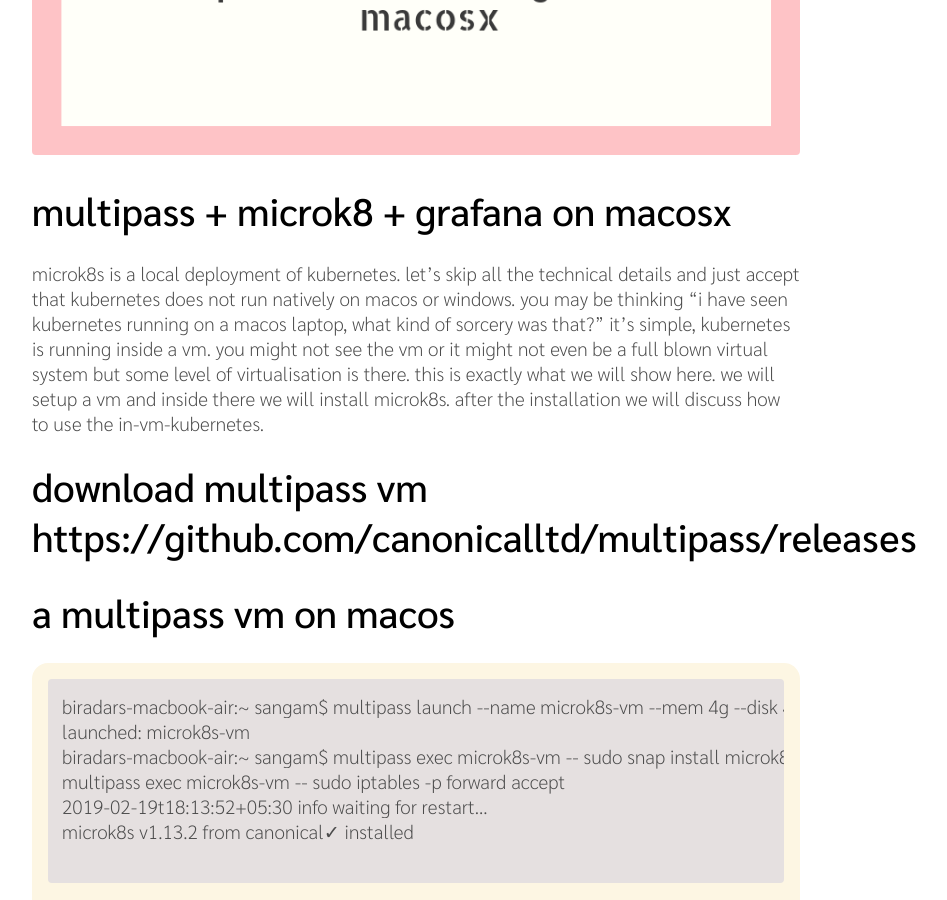
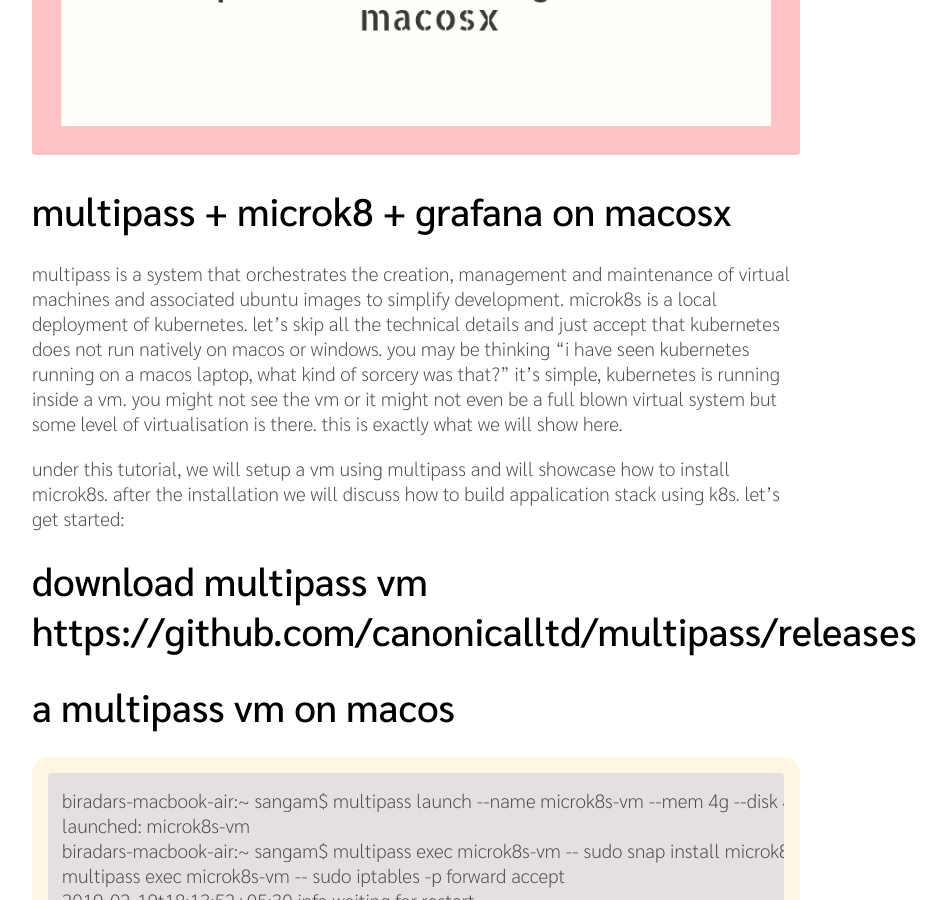
Before and after one commit to EngineITOps/EngineITOps.github.io, a Jekyll site: the page built from _posts/2019-02-19-setup_microk8_on_MAC.md, in a window 1280 px wide and 900 px high, scrolled down 400 px. Shown: the whole window, without its empty margins (224-1171 px from the left). Built offline with Jekyll 4.4.1, drawn with Linux system fonts in a browser that asks for light colours.

Commit message:
Update 2019-02-19-setup_microk8_on_MAC.md

```diff
--- a/_posts/2019-02-19-setup_microk8_on_MAC.md
+++ b/_posts/2019-02-19-setup_microk8_on_MAC.md
@@ -9,12 +9,9 @@ categories: [Kubernetes]
 
 # MULTIPASS + MICROK8 + Grafana On MACOSX
 
-MicroK8s is a local deployment of Kubernetes. Let’s skip all the technical details and just accept that
-Kubernetes does not run natively on MacOS or Windows. You may be thinking “I have seen Kubernetes running on a MacOS laptop,
-what kind of sorcery was that?” It’s simple, Kubernetes is running inside a VM. You might not see the VM or it
-might not even be a full blown virtual system but some level of virtualisation is there. This is exactly what we will show here.
-We will setup a VM and inside there we will install MicroK8s. After the installation we will discuss
-how to use the in-VM-Kubernetes.
+Multipass is a system that orchestrates the creation, management and maintenance of Virtual Machines and associated Ubuntu images to simplify development. MicroK8s is a local deployment of Kubernetes. Let’s skip all the technical details and just accept that Kubernetes does not run natively on MacOS or Windows. You may be thinking “I have seen Kubernetes running on a MacOS laptop, what kind of sorcery was that?” It’s simple, Kubernetes is running inside a VM. You might not see the VM or it might not even be a full blown virtual system but some level of virtualisation is there. This is exactly what we will show here.
+
+Under this tutorial, we will setup a VM using Multipass and will showcase how to install MicroK8s. After the installation we will discuss how to build appalication stack using K8s. Let's get started:
 
 # Download Multipass VM https://github.com/CanonicalLtd/multipass/releases
 
```
